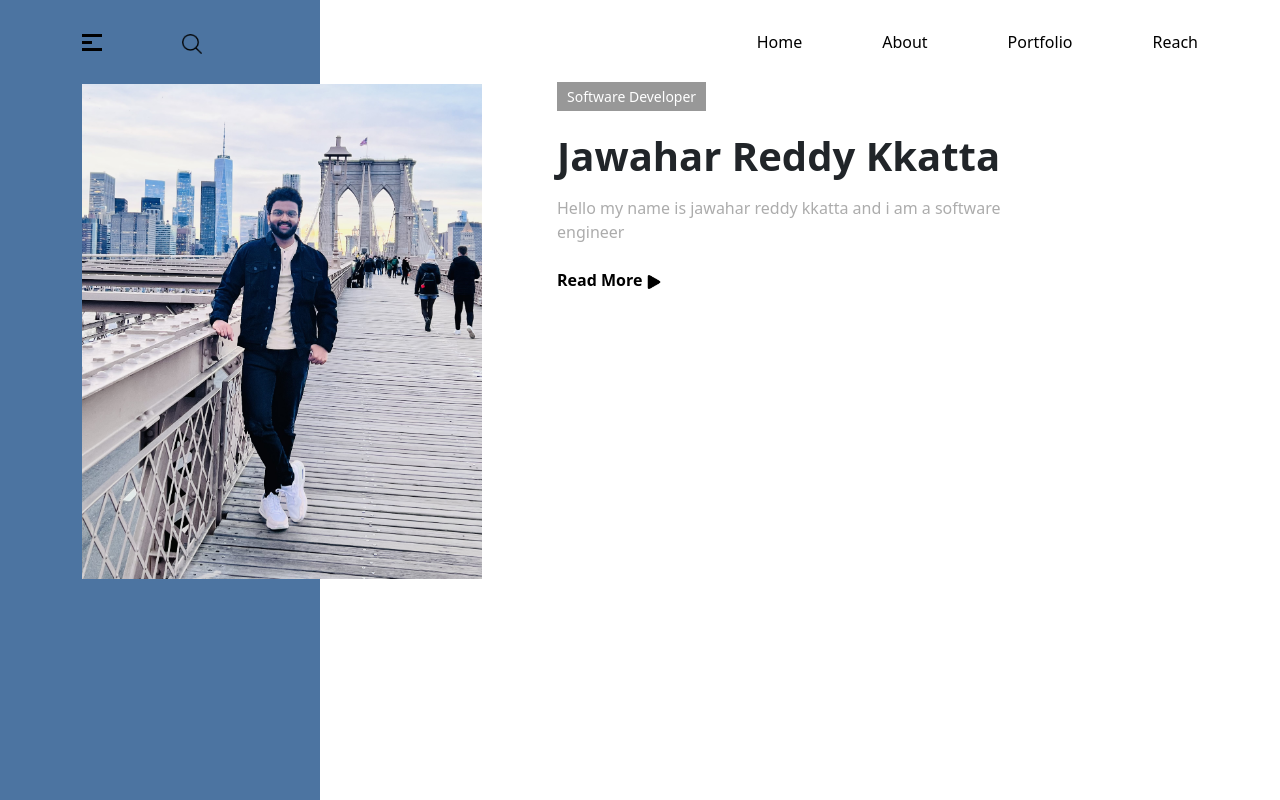
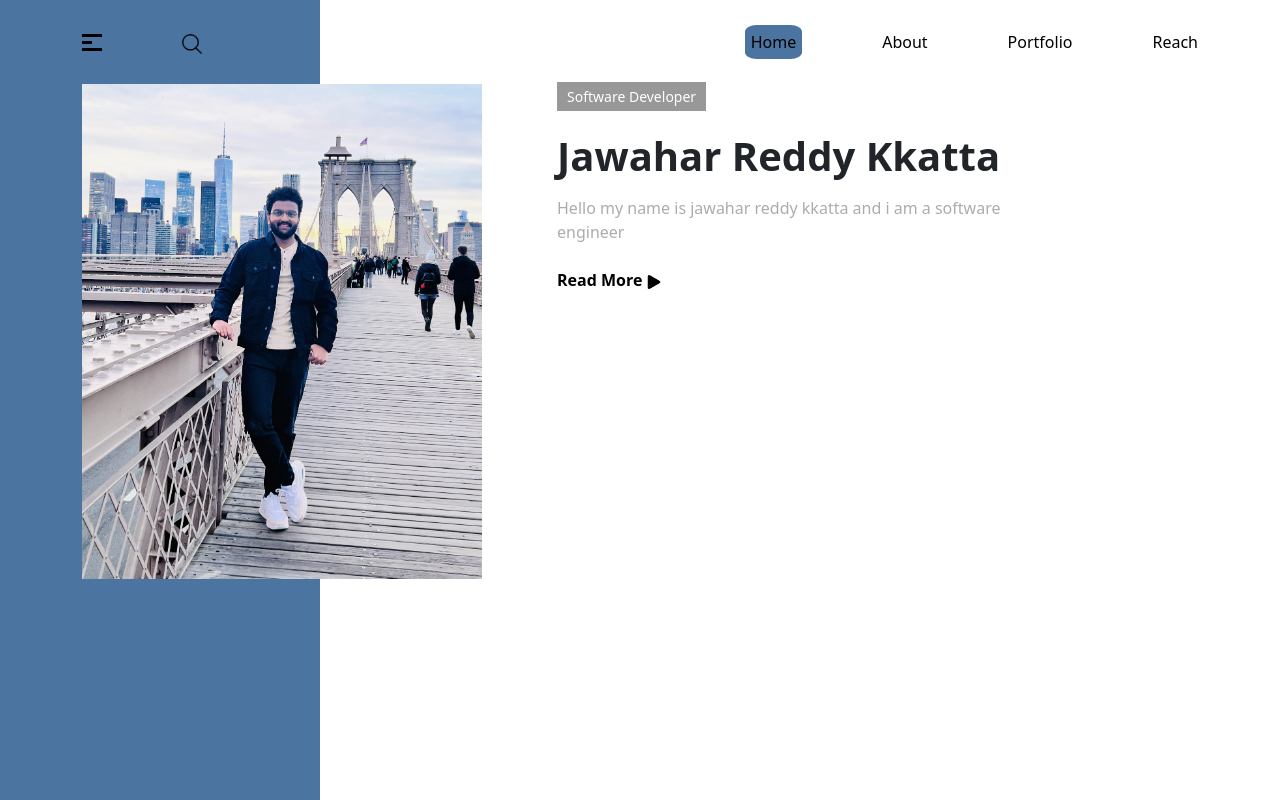
Before and after one commit to jawahar2/portfolio, an Angular app: page / in a window 1280 px wide. Built offline with nearby package versions, Linux system fonts and the light colour scheme.

Commit message:
enhances

```diff
--- a/src/app/app-routing.module.ts
+++ b/src/app/app-routing.module.ts
@@ -4,8 +4,7 @@ import { HomeComponent } from './home/home.component';
 
 const routes: Routes = [
   {
-    path: '',
-    component:HomeComponent
+    path: '', component:HomeComponent
   }
 ];
 
--- a/src/app/header/header.component.css
+++ b/src/app/header/header.component.css
@@ -48,3 +48,16 @@ header ul li a:hover::after{
     right: -5px;
     border-radius: 20%;
 }
+.home-button{
+    content: '';
+    background: #4c74a1;
+    height: 30px;
+    position: absolute;
+    /* left: -5px; */
+    z-index: -1;
+    /* bottom: -5px; */
+    /* right: -5px; */
+    padding: 6px;
+    border-radius: 20%;
+
+}
--- a/src/app/header/header.component.html
+++ b/src/app/header/header.component.html
@@ -15,7 +15,7 @@
                 </ul>
                 <ul>
                     <li>
-                        <a href="#">Home</a>
+                        <a href="#" [ngClass]="{'home-button': isTrue}">Home</a>
                     </li>
                     <li>
                         <a href="#">About</a>
--- a/src/app/header/header.component.ts
+++ b/src/app/header/header.component.ts
@@ -6,5 +6,5 @@ import { Component } from '@angular/core';
   styleUrls: ['./header.component.css']
 })
 export class HeaderComponent {
-
+  isTrue: boolean=true;
 }
--- a/src/styles.css
+++ b/src/styles.css
@@ -19,6 +19,9 @@ a, a:hover{
 h1, h2, h3, h4, h5, h6{
     font-weight: 700;
 }
+h1{
+    font-size: 40px;
+}
 
 .p-flex{
     display: flex;
@@ -28,7 +31,7 @@ h1, h2, h3, h4, h5, h6{
     align-items: center;
 }
 .p-readmore{
-    color: #000;
+    /* color: #000; */
     font-weight: 600;
 }
 .p-readmore img{
```
